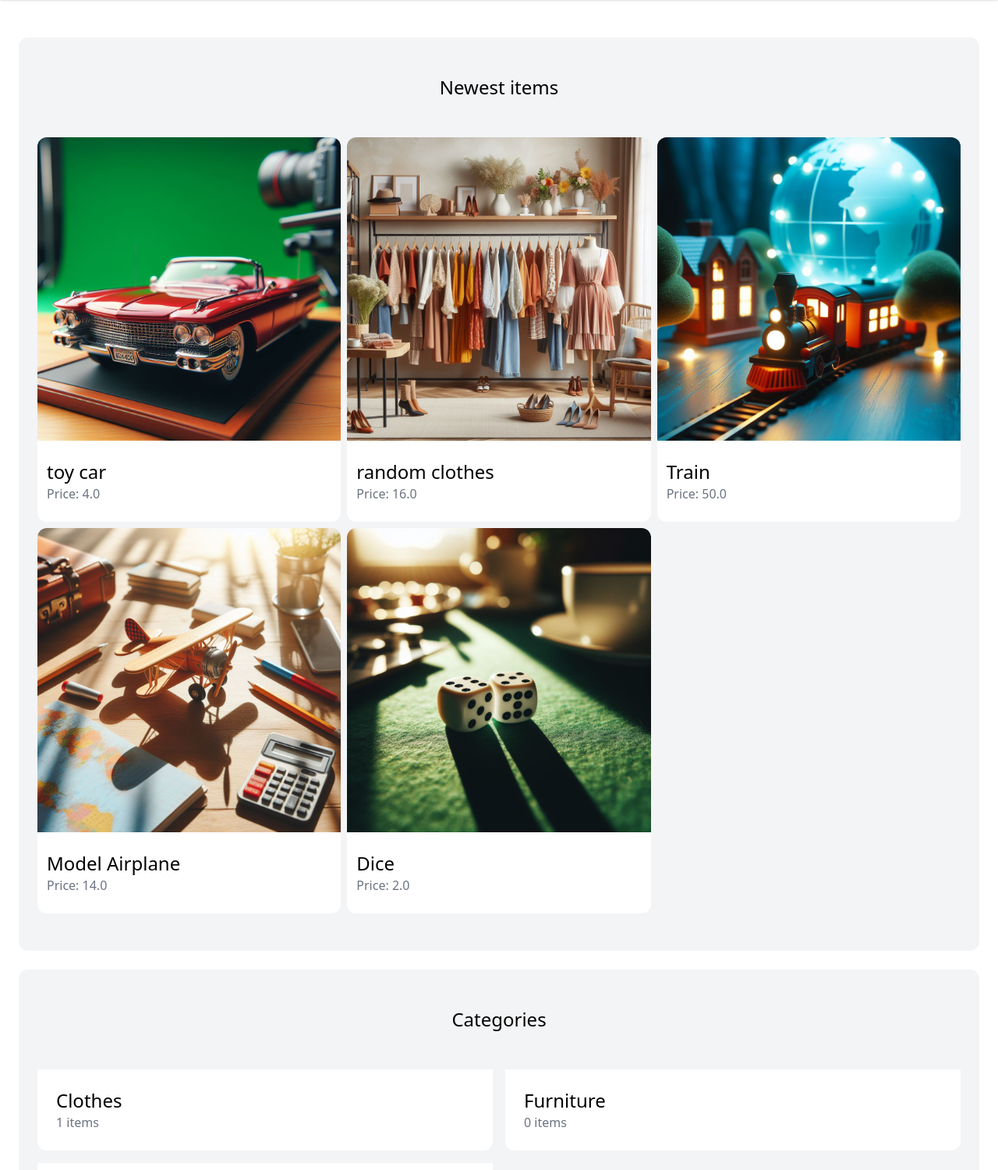
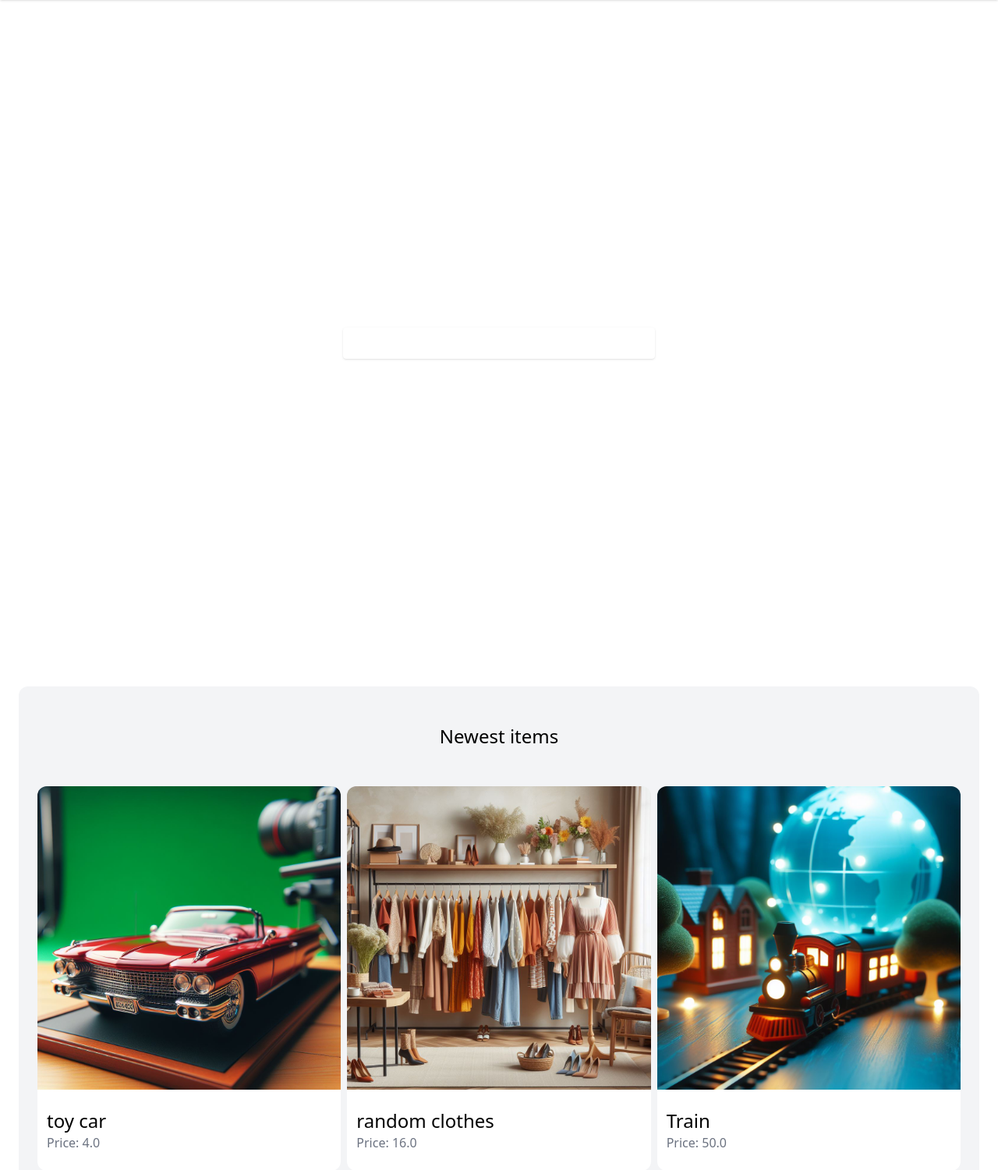
Before and after one commit to haseebzeeshan2010/puddleDjango, a Django app: page / in a window 1280 px wide. Shown: the part 76-1576 px from the top of the page at 78% size. Run offline with Django 5.2, Linux system fonts and the light colour scheme; data comes from the database, SQL or seed files in the repository; parts of the project's set-up code (start-up, migrations or seed data) failed here and were passed over; some libraries are stand-ins or nearby versions.

Commit message:
Begin work on background card

```diff
--- a/puddle/core/templates/core/index.html
+++ b/puddle/core/templates/core/index.html
@@ -3,6 +3,16 @@
 {% block title %}Welcome{% endblock %}
 
 {% block content %}
+
+    <div class="w-full p-4">
+        <main role="main" class="w-full flex flex-col h-screen content-center justify-center">
+            <div class="w-full sm:w-1/2 lg:w-1/3 bg-gray-50 rounded-xl m-auto">
+                <div class="bg-white rounded shadow px-4 pt-5 pb-4 sm:p-6 sm:pb-4">
+                    <!-- centered card -->
+                </div>
+            </div>
+        </main>
+    </div>
     <div class="mt-6 px-6 py-12 bg-gray-100 rounded-xl">
         <h2 class="mb-12 text-2xl text-center">Newest items</h2>
 
```
